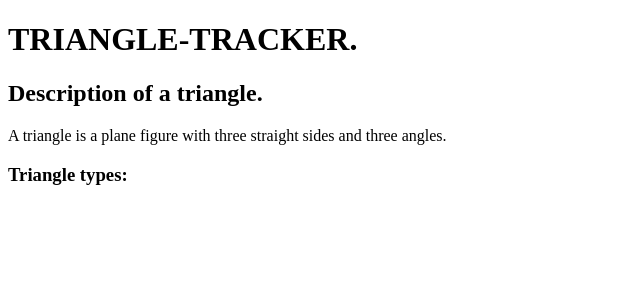
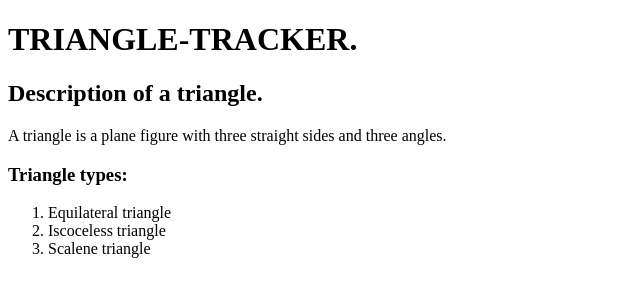
Before and after one commit to HILLARY-oti/Triangle-tracker, a plain HTML site: page index.html in a window 1280 px wide. Shown: the whole page, without its empty margins (0-640 px from the left). Drawn offline with Linux system fonts and the light colour scheme.

Commit message:
add list elements

```diff
--- a/index.html
+++ b/index.html
@@ -8,5 +8,10 @@
     <h2>Description of a triangle.</h2>
     <p>A triangle is a plane figure with three straight sides and three angles.</p>
     <h3>Triangle types:</h3>
+    <ol>
+      <li>Equilateral triangle</li>
+      <li>Iscoceless triangle</li>
+      <li>Scalene triangle</li>
+    </ol>
   </body>
 </html>
```
